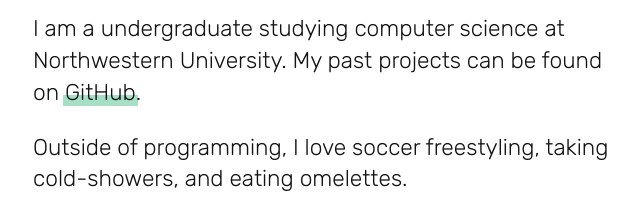
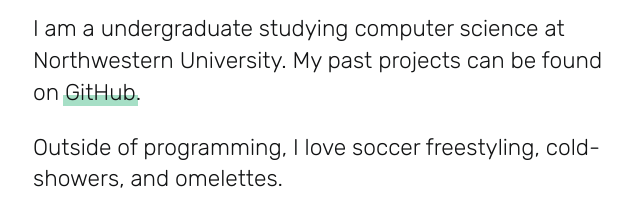
Before and after one commit to Everthings/andy-personal-website, a plain HTML site: page index.html in a window 1280 px wide. Shown: the part 260-484 px from the top of the page, without its empty margins (103-743 px from the left). Drawn offline with Linux system fonts and the light colour scheme.

Commit message:
Revised text

```diff
--- a/index.html
+++ b/index.html
@@ -93,8 +93,7 @@
     <a href="https://everthings.github.io/" class = "link" target="_blank">GitHub</a>.
   </p>
   <p>
-    Outside of programming, I love soccer freestyling, taking cold-showers, and
-    eating omelettes.
+    Outside of programming, I love soccer freestyling, cold-showers, and omelettes.
   </p>
   <p style="font-weight:500; font-size:2.2em">
     Social.
```
